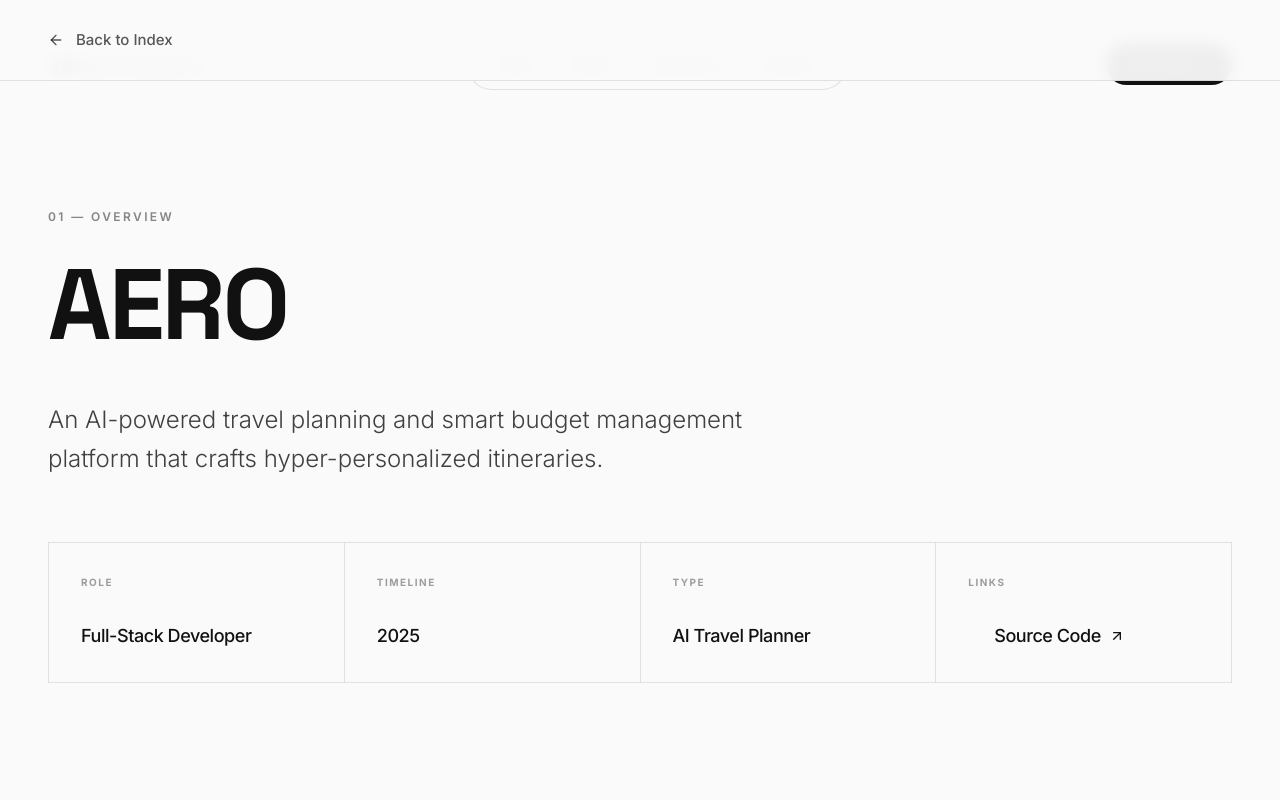
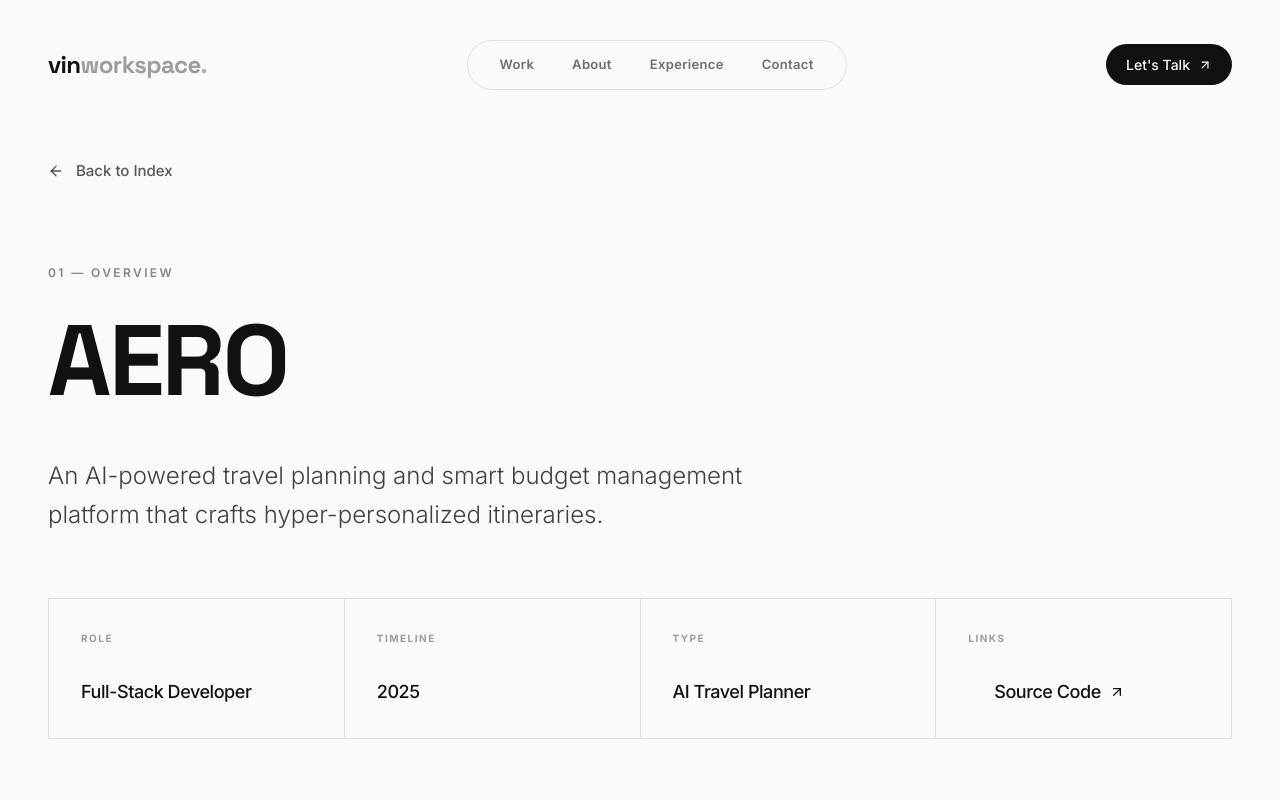
Before and after one commit to akirausethis/PORTFOLIO, a Next.js app: page /work/aero in a window 1280 px wide. Shown: the top 800 px of the page. Built offline with nearby package versions, Linux system fonts and the light colour scheme; some icons are missing.

Commit message:
style: fix project detail page layout overlapping with floating nav

```diff
--- a/src/app/work/[slug]/page.tsx
+++ b/src/app/work/[slug]/page.tsx
@@ -37,9 +37,9 @@ export default async function ProjectDetailPage({ params }: Props) {
   return (
     <article className="min-h-screen bg-background text-foreground pb-32 font-sans selection:bg-foreground selection:text-background">
 
-      {/* Sticky Header / Back Button */}
-      <div className="sticky top-0 z-50 w-full bg-background/95 backdrop-blur-sm border-b border-border/50">
-        <div className="max-w-[1400px] mx-auto px-6 md:px-12 h-20 flex items-center">
+      {/* Back Button */}
+      <div className="w-full pt-32 lg:pt-40 pb-8">
+        <div className="max-w-[1400px] mx-auto px-6 md:px-12">
           <Link href="/#projects" className="group inline-flex items-center space-x-3 text-[15px] font-medium text-foreground/70 hover:text-foreground transition-colors duration-200">
             <ArrowLeft className="w-4 h-4 transform group-hover:-translate-x-1 transition-transform" />
             <span>Back to Index</span>
@@ -47,7 +47,7 @@ export default async function ProjectDetailPage({ params }: Props) {
         </div>
       </div>
 
-      <div className="max-w-[1400px] mx-auto px-6 md:px-12 pt-24 lg:pt-32">
+      <div className="max-w-[1400px] mx-auto px-6 md:px-12 pt-8 lg:pt-12">
 
         {/* 01 Overview */}
         <header className="mb-24 lg:mb-32 relative">
--- a/src/components/layout/FloatingNav.tsx
+++ b/src/components/layout/FloatingNav.tsx
@@ -46,7 +46,7 @@ export default function FloatingNav() {
     <>
       <header
         className={clsx(
-          "fixed inset-x-0 z-50 transition-all duration-500 flex justify-center pointer-events-none",
+          "fixed inset-x-0 z-[100] transition-all duration-500 flex justify-center pointer-events-none",
           isScrolled ? "top-4 lg:top-6" : "top-0 py-8 lg:py-10"
         )}
       >
```
